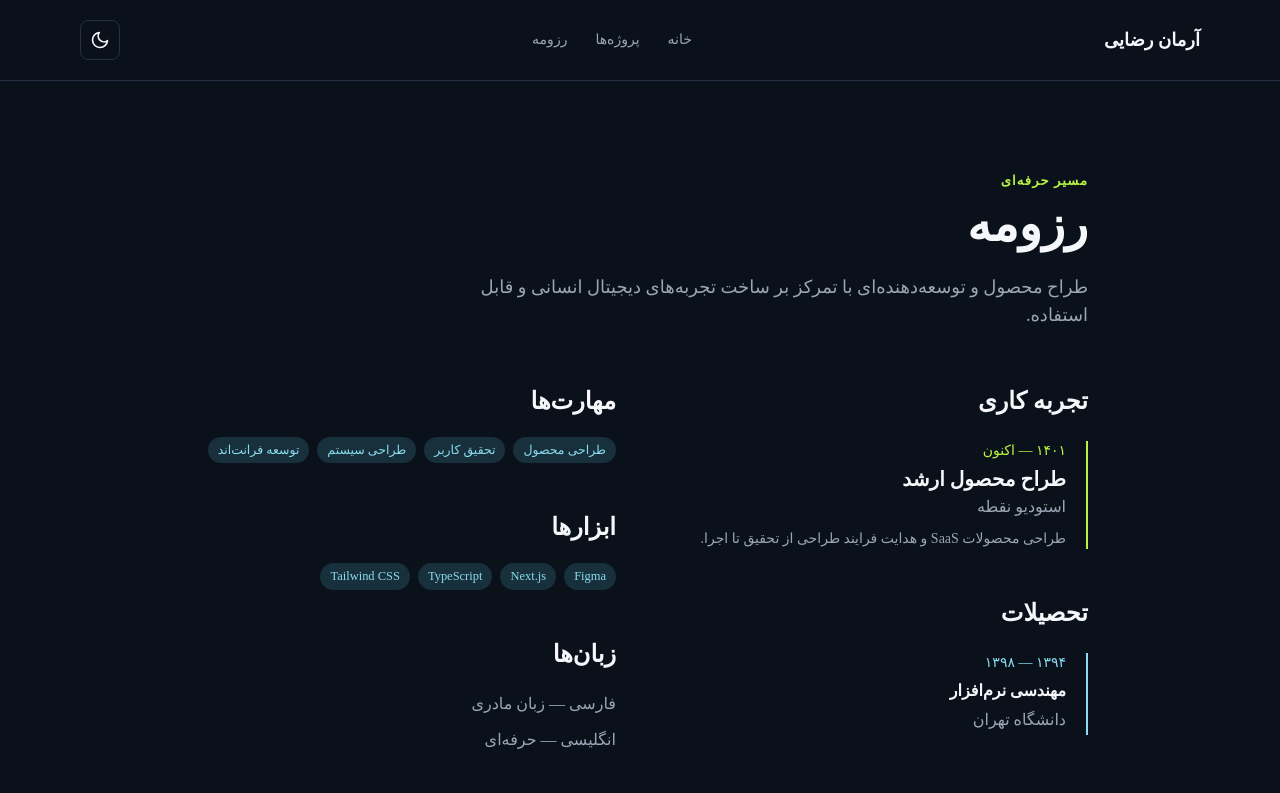
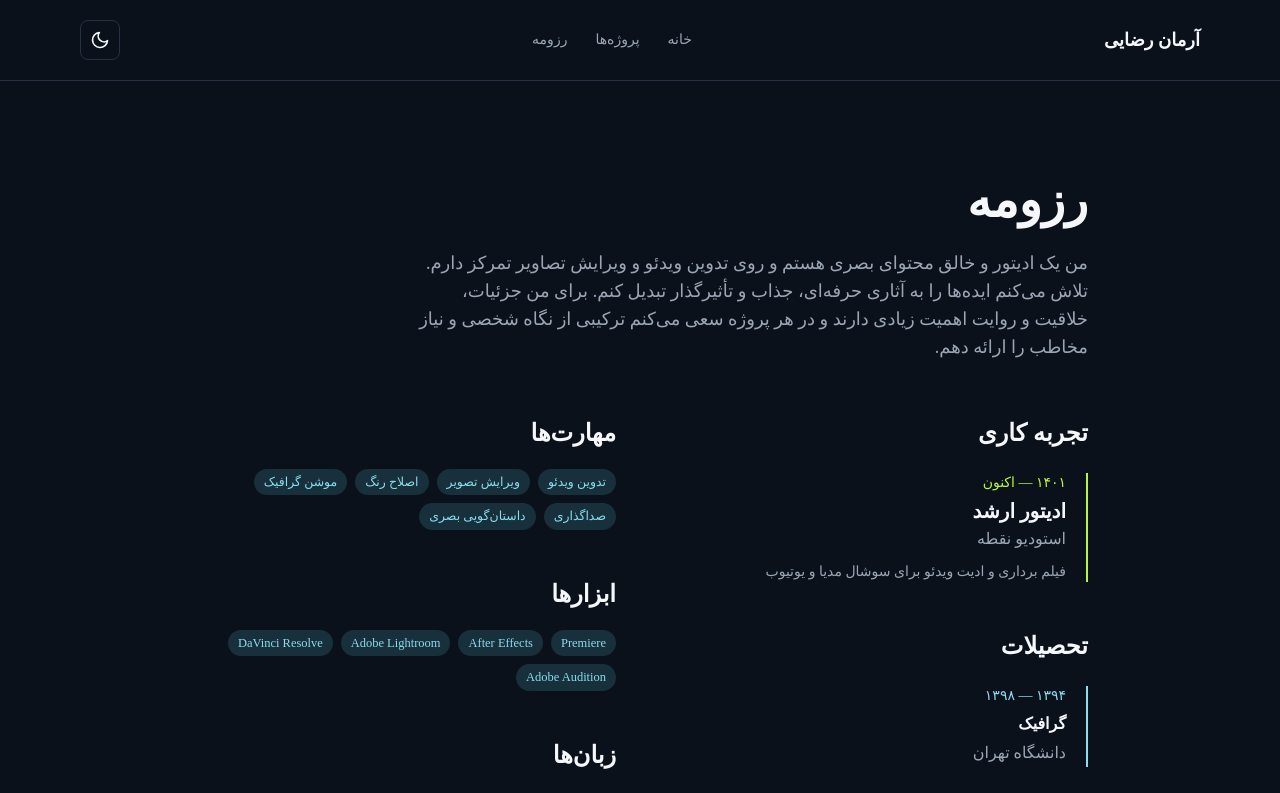
Before and after one commit to fardm/arman-portfolio-template, a Next.js app: page /resume in a window 1280 px wide. Shown: the top 793 px of the page. Built offline with nearby package versions, Linux system fonts and the light colour scheme.

Commit message:
cms-update-msmth1ey-uywcb8

```diff
--- a/content/resume.json
+++ b/content/resume.json
@@ -1,9 +1,39 @@
 {
-  "summary": "طراح محصول و توسعه‌دهنده‌ای با تمرکز بر ساخت تجربه‌های دیجیتال انسانی و قابل استفاده.",
-  "experience": [{ "id": "exp-1", "title": "طراح محصول ارشد", "company": "استودیو نقطه", "period": "۱۴۰۱ — اکنون", "description": "طراحی محصولات SaaS و هدایت فرایند طراحی از تحقیق تا اجرا." }],
-  "education": [{ "id": "edu-1", "title": "مهندسی نرم‌افزار", "school": "دانشگاه تهران", "period": "۱۳۹۴ — ۱۳۹۸" }],
-  "skills": ["طراحی محصول", "تحقیق کاربر", "طراحی سیستم", "توسعه فرانت‌اند"],
-  "tools": ["Figma", "Next.js", "TypeScript", "Tailwind CSS"],
+  "summary": "من یک ادیتور و خالق محتوای بصری هستم و روی تدوین ویدئو و ویرایش تصاویر تمرکز دارم. تلاش می‌کنم ایده‌ها را به آثاری حرفه‌ای، جذاب و تأثیرگذار تبدیل کنم. برای من جزئیات، خلاقیت و روایت اهمیت زیادی دارند و در هر پروژه سعی می‌کنم ترکیبی از نگاه شخصی و نیاز مخاطب را ارائه دهم.",
+  "experience": [
+    {
+      "id": "exp-1",
+      "title": "ادیتور ارشد",
+      "company": "استودیو نقطه",
+      "period": "۱۴۰۱ — اکنون",
+      "description": "فیلم برداری و ادیت ویدئو برای سوشال مدیا و یوتیوب"
+    }
+  ],
+  "education": [
+    {
+      "id": "edu-1",
+      "title": "گرافیک",
+      "school": "دانشگاه تهران",
+      "period": "۱۳۹۴ — ۱۳۹۸"
+    }
+  ],
+  "skills": [
+    "تدوین ویدئو",
+    "ویرایش تصویر",
+    "اصلاح رنگ",
+    "موشن گرافیک",
+    "صداگذاری",
+    "داستان‌گویی بصری"
+  ],
+  "tools": [
+    "Premiere",
+    "After Effects",
+    "Adobe Lightroom",
+    "DaVinci Resolve",
+    "Adobe Audition"
+  ],
   "certifications": [],
-  "languages": ["فارسی — زبان مادری", "انگلیسی — حرفه‌ای"]
+  "languages": [
+    "انگلیسی — C1"
+  ]
 }
--- a/content/site.json
+++ b/content/site.json
@@ -11,8 +11,8 @@
   },
   "hero": {
     "name": "آرمان رضایی",
-    "jobTitle": "طراح محصول و توسعه‌دهنده وب",
-    "about": "توسعه‌دهنده‌ای علاقه‌مند به ساخت محصولات دیجیتال ساده، کاربردی و خلاقانه. تمرکز اصلی روی توسعه وب، طراحی رابط کاربری و یادگیری مداوم تکنولوژی‌های جدید است. در کنار پروژه‌های شخصی، به توسعه ابزارهای متن‌باز و پیدا کردن راه‌حل‌های بهتر برای مسائل روزمره علاقه‌مندم.\n",
+    "jobTitle": "ادیتور و فیلم‌بردار",
+    "about": "من یک ادیتور و خالق محتوای بصری هستم و روی تدوین ویدئو و ویرایش تصاویر تمرکز دارم. تلاش می‌کنم ایده‌ها را به آثاری حرفه‌ای، جذاب و تأثیرگذار تبدیل کنم. برای من جزئیات، خلاقیت و روایت اهمیت زیادی دارند و در هر پروژه سعی می‌کنم ترکیبی از نگاه شخصی و نیاز مخاطب را ارائه دهم.\n",
     "profileImage": "/media/profile.jpg",
     "github": "https://github.com",
     "linkedin": "https://linkedin.com",
```
Also changed, not shown: app/resume/page.tsx (+1 -1 lines).
